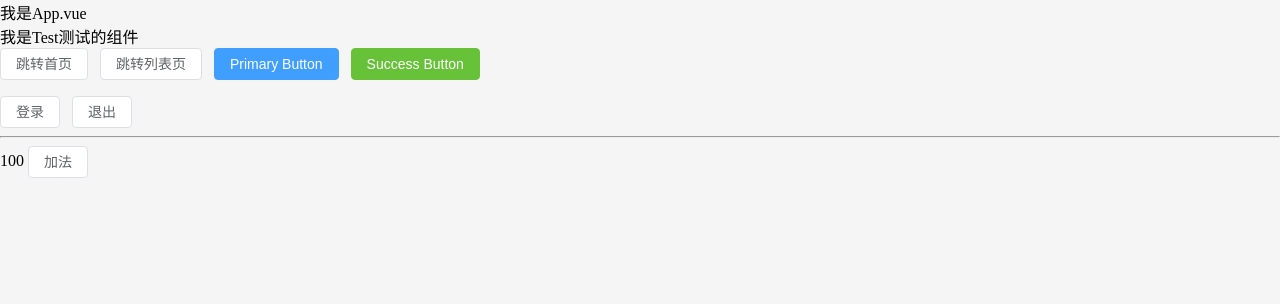
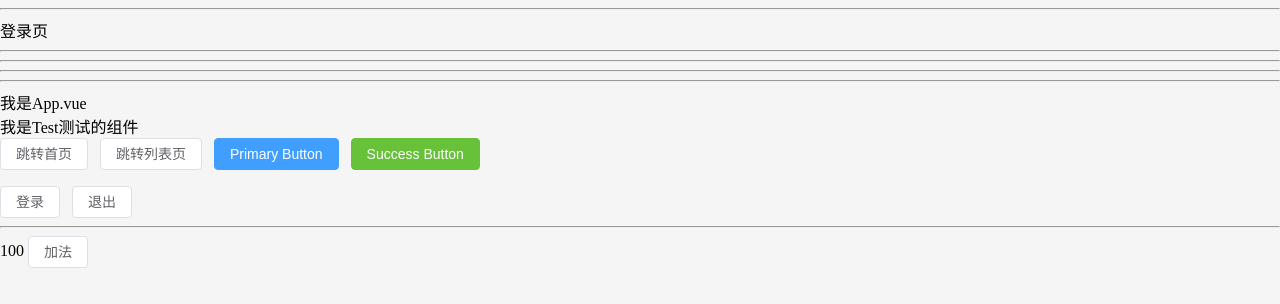
Before and after one commit to mikasannnn/vue3-big-event-admin, a Vue app: page /login in a window 1280 px wide. Shown: the top 304 px of the page. Built offline with nearby package versions, Linux system fonts and the light colour scheme.

Commit message:
整体路由设计

```diff
--- a/src/App.vue
+++ b/src/App.vue
@@ -7,7 +7,7 @@
 // 2. 获取路由参数 router userouter
 //    const route = useRoute()
 import { useRoute,useRouter } from 'vue-router';
-import { useUserStore, useCountStore } from '@/stores';
+import { useUserStore, useCountStore } from './stores';
 import {  } from './stores/modules/counter.js';
 
 const countStore = useCountStore()
@@ -23,6 +23,15 @@
 
 <template>
   <div>
+    <hr/>
+    <router-view></router-view>
+    <hr/>
+    <hr/>
+    <hr/>
+    <hr/>
+
+
+
     我是App.vue
     <TestDemo></TestDemo>
     <el-button @click="$router.push('/home')">跳转首页</el-button>
--- a/src/router/index.js
+++ b/src/router/index.js
@@ -15,7 +15,34 @@
 
 const router = createRouter({
   history: createWebHistory(import.meta.env.BASE_URL),
-  routes: [],
+  routes: [
+    { path: '/login', component: () => import('@/views/login/loginPage.vue') },//登录页
+    { path: '/', component: () => import('@/views/layout/layoutContainer.vue'),
+      redirect: '/article/manage', // 重定向到文章管理
+      children: [
+        {
+          path: '/article/manage',
+          component: () => import('@/views/article/ArticleManage.vue'),
+        },
+        {
+          path: '/article/channel',
+          component: () => import('@/views/article/ArticleChannel.vue'),
+        },
+        {
+          path: '/user/profile',
+          component: () => import('@/views/user/UserProfile.vue'),
+        },
+        {
+          path: '/user/avatar',
+          component: () => import('@/views/user/UserAvatar.vue'),
+        },
+        {
+          path: '/user/password',
+          component: () => import('@/views/user/userPassword.vue'),
+        }
+      ]
+    }
+  ],
 })
 
 export default router
--- /dev/null
+++ b/src/views/article/ArticleChannel.vue
@@ -0,0 +1 @@
+<template>频道管理</template>
--- /dev/null
+++ b/src/views/article/ArticleManage.vue
@@ -0,0 +1 @@
+<template>文章管理</template>
--- /dev/null
+++ b/src/views/layout/layoutContainer.vue
@@ -0,0 +1,5 @@
+
+<template>
+  布局架子
+  <router-view></router-view>
+</template>
--- /dev/null
+++ b/src/views/login/loginPage.vue
@@ -0,0 +1 @@
+<template>登录页</template>
--- /dev/null
+++ b/src/views/user/UserAvatar.vue
@@ -0,0 +1 @@
+<template>跟换头像</template>
--- /dev/null
+++ b/src/views/user/UserProfile.vue
@@ -0,0 +1 @@
+<template>个人详情</template>
--- /dev/null
+++ b/src/views/user/userPassword.vue
@@ -0,0 +1 @@
+<template>重置密码</template>
```
